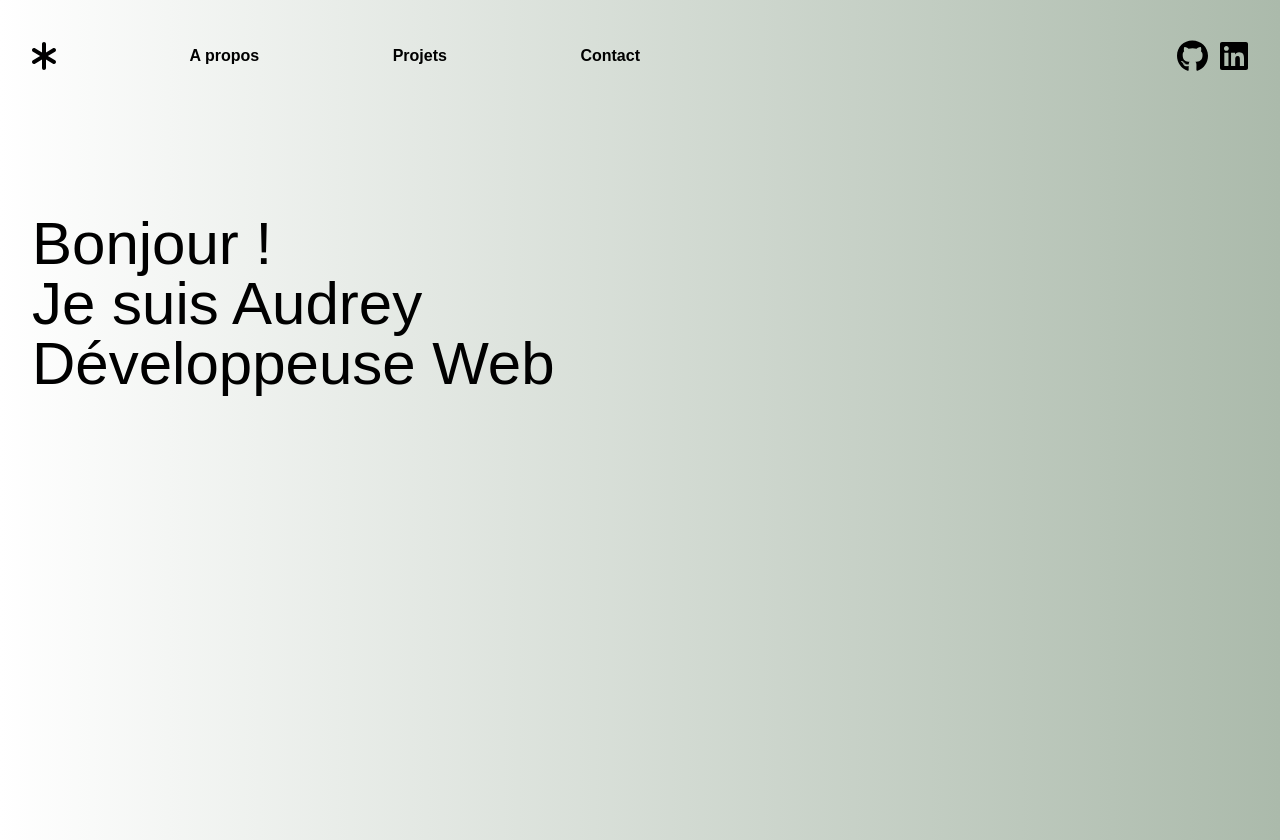
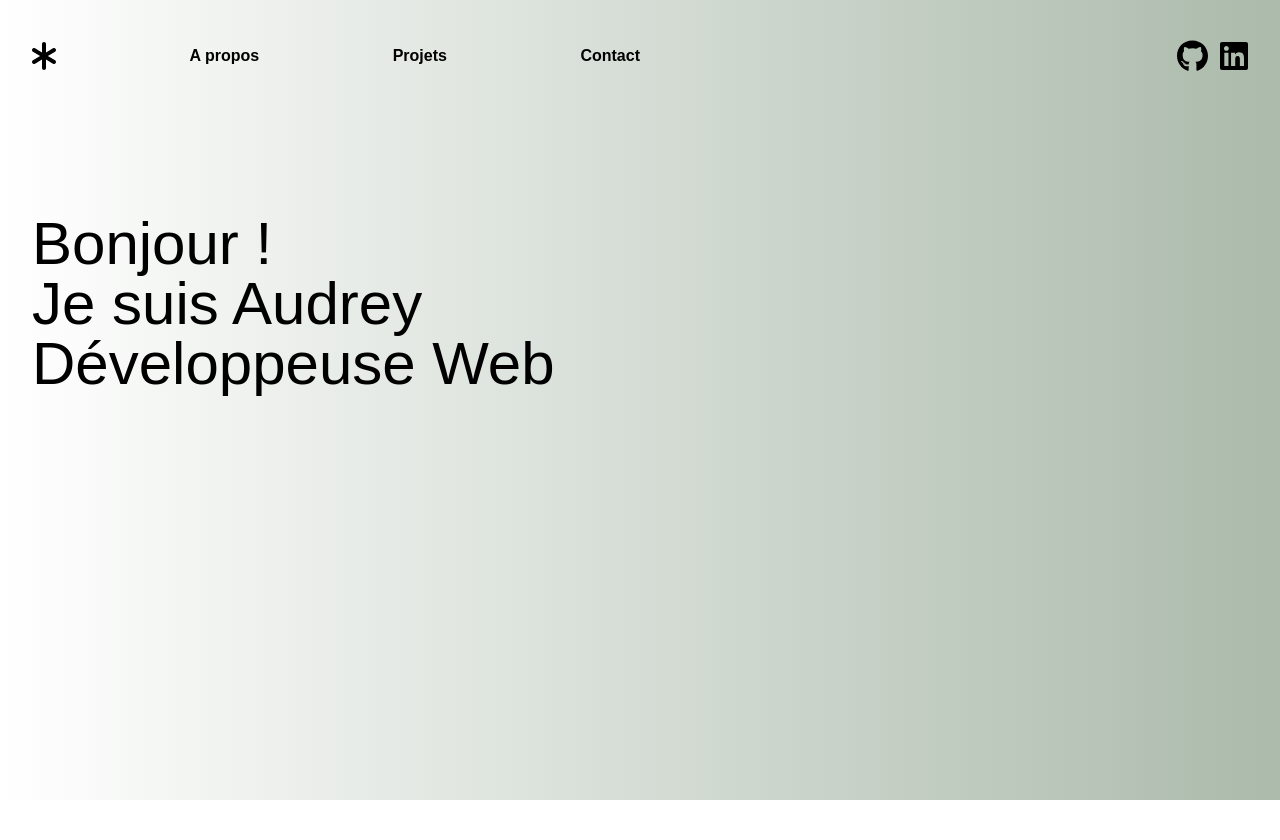
Before and after one commit to st-audrey/ast_portfolio, a Next.js app: page / in a window 1280 px wide. Shown: the top 840 px of the page. After the commit the page ends 800 px from the top, so only its background shows below. Built offline with nearby package versions, Linux system fonts and the light colour scheme; a web font is replaced by a local one.

Commit message:
fix style

```diff
--- a/app/globals.css
+++ b/app/globals.css
@@ -21,7 +21,7 @@
 }
 
 html {
-  height: 100%;
+  height: calc(100% - 2.5rem);
 }
 
 body {
```
